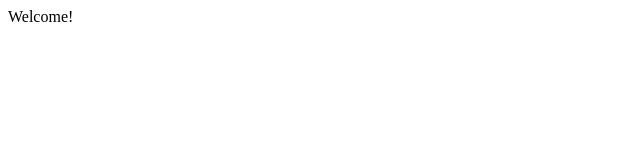
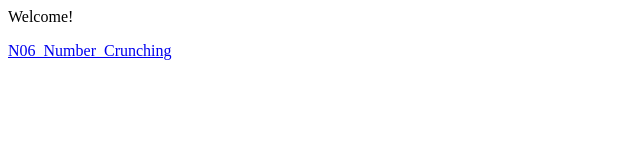
Before and after one commit to vrinceanu/shared-jupyter, a plain HTML site: page docs/index.html in a window 1280 px wide. Shown: the whole page, without its empty margins (0-640 px from the left). Drawn offline with Linux system fonts and the light colour scheme.

Commit message:
more docs

```diff
--- a/docs/index.html
+++ b/docs/index.html
@@ -1,5 +1,8 @@
 <html>
 <body>
 Welcome!
+
+<p>
+<a href="./N06_Number_Crunching.html">N06_Number_Crunching</a>
 </body>
 </html>
```
